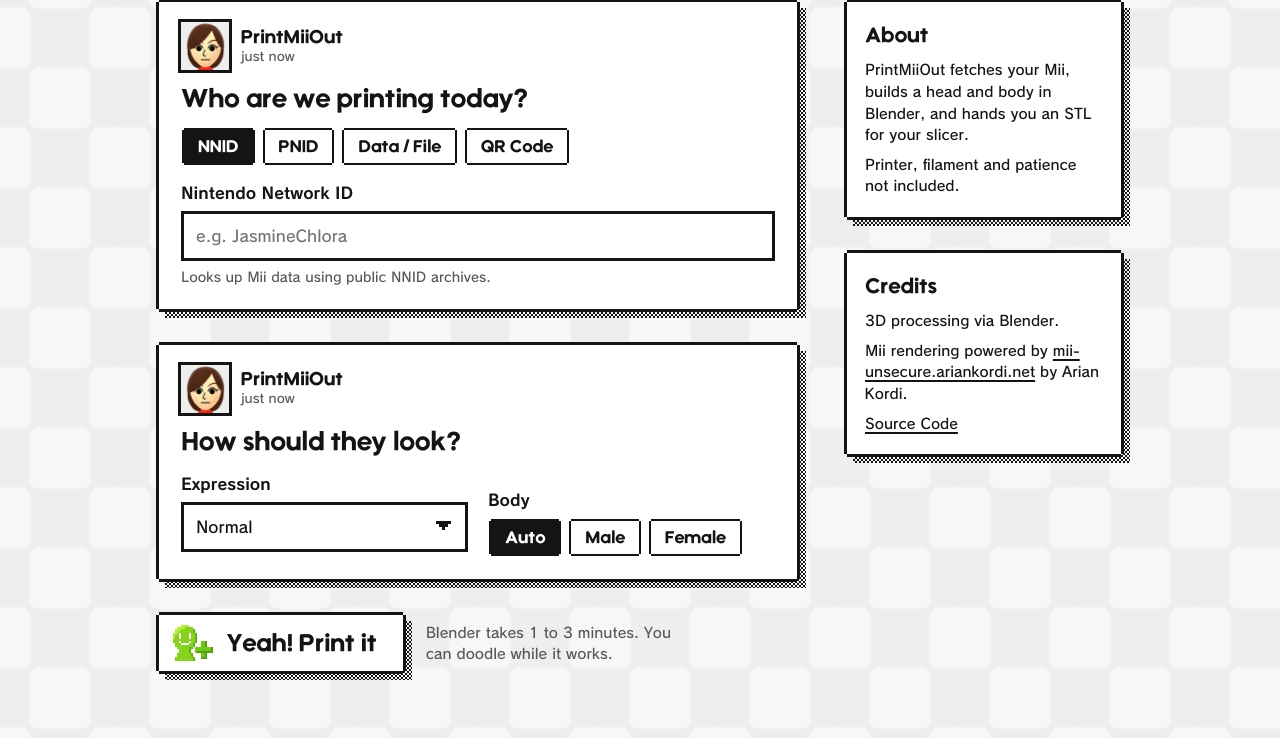
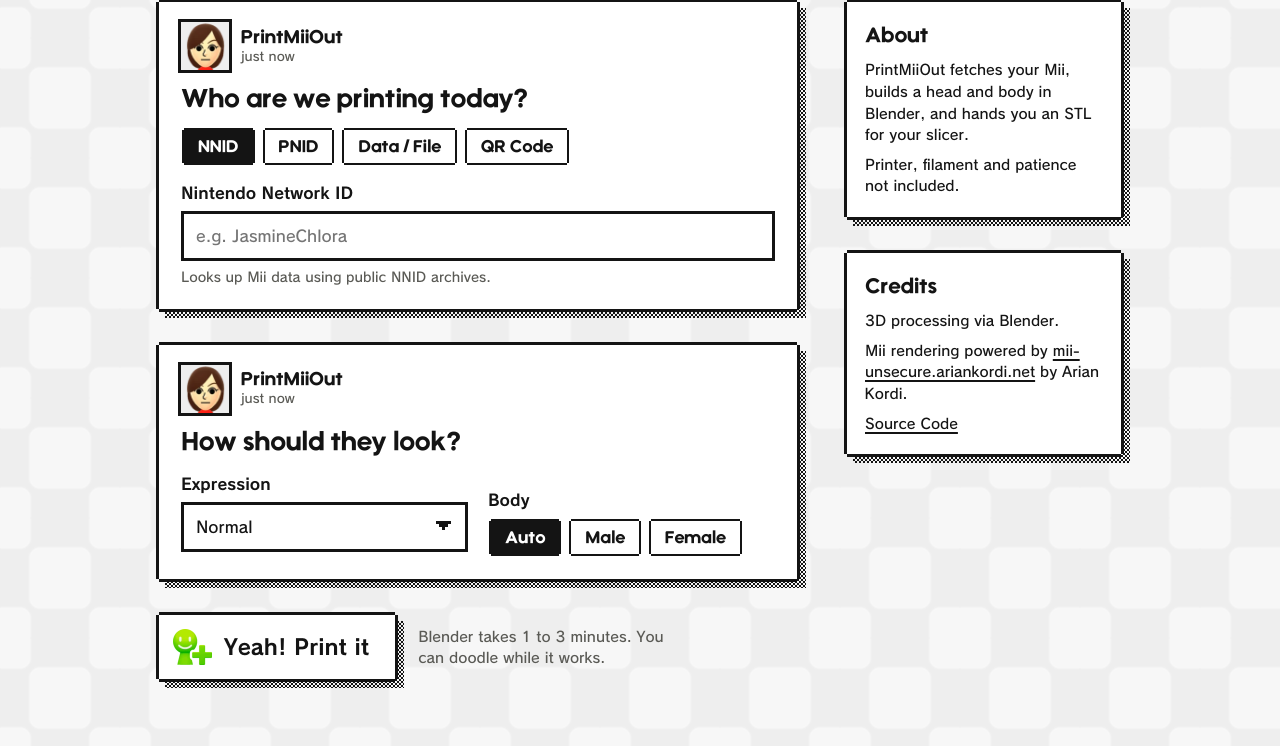
Before and after one commit to quatric/PrintMiiOut, a Flask app: page / in a window 1280 px wide. Shown: the part 322-1068 px from the top of the page. Run offline with Flask 3, Linux system fonts and the light colour scheme; parts of the project's set-up code (start-up, migrations or seed data) failed here and were passed over; some libraries are stand-ins or nearby versions.

Commit message:
the yeah button is miiverse's own

```diff
--- a/templates/index.html
+++ b/templates/index.html
@@ -244,23 +244,23 @@
     .btn-submit {
       display: inline-flex;
       align-items: center;
-      gap: 14px;
-      font-family: var(--display);
+      gap: 12px;
+      font-family: inherit;
       font-weight: 700;
-      font-size: 1.5rem;
+      font-size: 1.35rem;
       color: var(--ink);
       border: none;
       padding: 10px 26px 10px 14px;
       cursor: pointer;
     }
-    .btn-submit svg { width: 40px; height: 36px; transition: transform 0.1s steps(2); }
+    .btn-submit img { width: 39px; height: 36px; transition: transform 0.15s; }
     .btn-submit:hover:not(:disabled) { color: var(--yeah); background: var(--yeah-wash); }
-    .btn-submit:hover:not(:disabled) svg { transform: translateY(-2px); }
+    .btn-submit:hover:not(:disabled) img { transform: translateY(-2px); }
     /* A transform or opacity would lift the dither above the button, so it hides instead */
     .btn-submit:active:not(:disabled) { transform: translate(3px, 6px); }
     .btn-submit:active:not(:disabled)::after, .btn-submit:disabled::after { display: none; }
     .btn-submit:disabled { color: var(--soft); cursor: not-allowed; }
-    .btn-submit:disabled svg { opacity: 0.45; }
+    .btn-submit:disabled img { opacity: 0.45; }
     .yeah-note { color: var(--soft); font-size: 0.9rem; max-width: 26ch; }
 
     /* ---- Doodle ---- */
@@ -468,7 +468,7 @@
 
       <div class="yeah-row">
         <button class="px btn-submit" id="btn-submit" type="submit">
-          <svg viewBox="0 0 20 18" aria-hidden="true" shape-rendering="crispEdges"><path fill="#b8ee3a" d="M4 0h4v1h-4zM2 1h4v1h-4zM1 2h3v1h-3zM1 3h2v1h-2zM0 4h2v1h-2zM0 5h1v1h-1zM0 6h1v1h-1z"/><path fill="#86d41a" d="M6 1h4v1h-4zM4 2h6v1h-6zM3 3h7v1h-7zM2 4h1v1h-1zM4 4h4v1h-4zM9 4h2v1h-2zM1 5h2v1h-2zM4 5h4v1h-4zM9 5h2v1h-2zM1 6h2v1h-2zM4 6h4v1h-4zM9 6h2v1h-2zM0 7h11v1h-11zM0 8h3v1h-3zM4 8h4v1h-4zM9 8h2v1h-2zM1 9h3v1h-3zM8 9h2v1h-2zM1 10h9v1h-9zM2 11h6v1h-6zM3 12h5v1h-5zM3 13h5v1h-5zM2 14h7v1h-7zM2 15h7v1h-7zM1 16h9v1h-9zM1 17h9v1h-9z"/><path fill="#5bb514" d="M10 2h1v1h-1zM10 3h1v1h-1zM11 4h1v1h-1zM11 5h1v1h-1zM11 6h1v1h-1zM11 7h1v1h-1zM11 8h1v1h-1zM10 9h1v1h-1zM10 10h1v1h-1zM8 11h2v1h-2zM8 12h1v1h-1zM8 13h1v1h-1zM9 14h1v1h-1zM9 15h1v1h-1zM10 16h1v1h-1zM10 17h1v1h-1z"/><path fill="#ffffff" d="M3 4h1v1h-1zM8 4h1v1h-1zM3 5h1v1h-1zM8 5h1v1h-1zM3 6h1v1h-1zM8 6h1v1h-1zM3 8h1v1h-1zM8 8h1v1h-1zM4 9h4v1h-4z"/><path fill="#6fcb12" d="M14 8h2v1h-2zM14 9h2v1h-2zM14 10h2v1h-2zM11 11h8v1h-8zM11 12h8v1h-8zM11 13h1v1h-1zM14 14h2v1h-2zM14 15h2v1h-2z"/><path fill="#4ea40e" d="M16 8h1v1h-1zM16 9h1v1h-1zM16 10h1v1h-1zM19 11h1v1h-1zM19 12h1v1h-1zM12 13h8v1h-8zM16 14h1v1h-1zM16 15h1v1h-1zM14 16h3v1h-3z"/></svg>
+          <img src="{{ url_for('static', filename='yeah.webp') }}" alt="" width="39" height="36">
           Yeah! Print it
         </button>
         <p class="yeah-note">Blender takes 1 to 3 minutes. You can doodle while it works.</p>
```
Also changed, not shown: static/yeah.webp (added).
